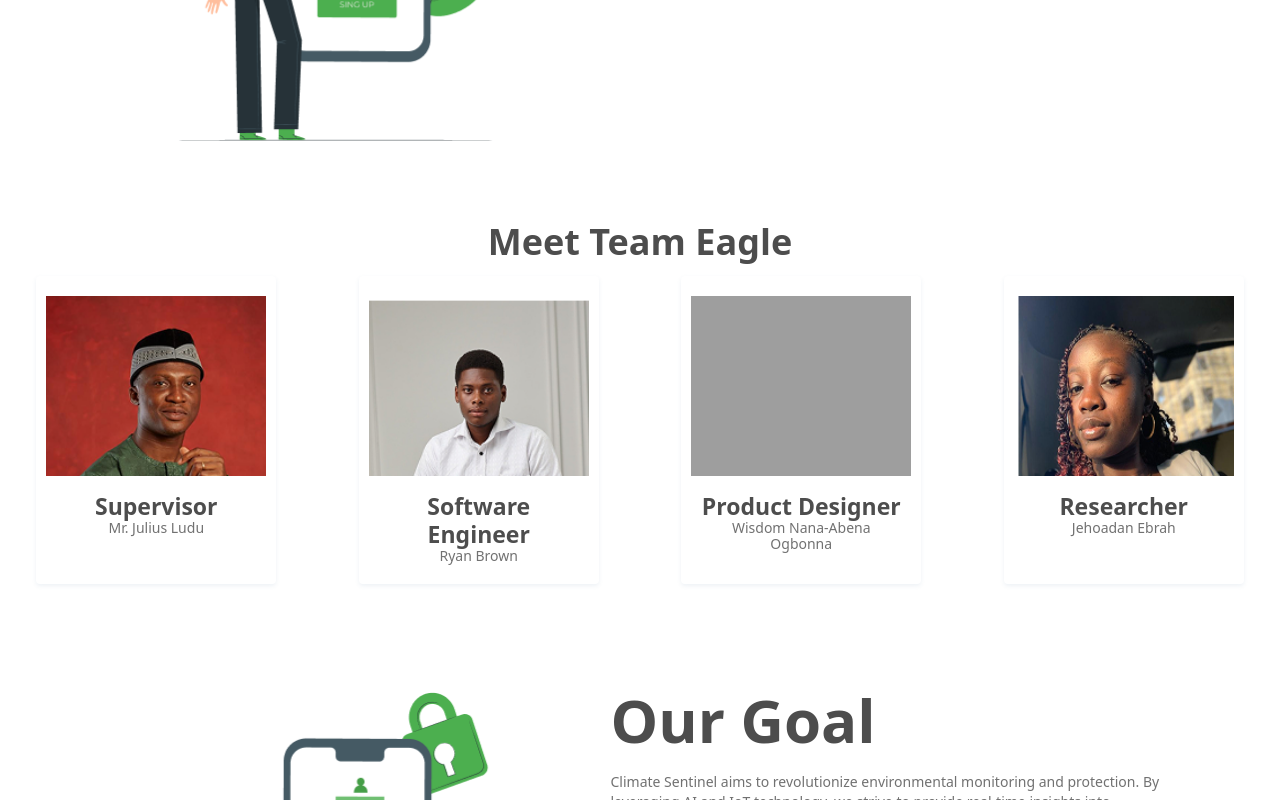
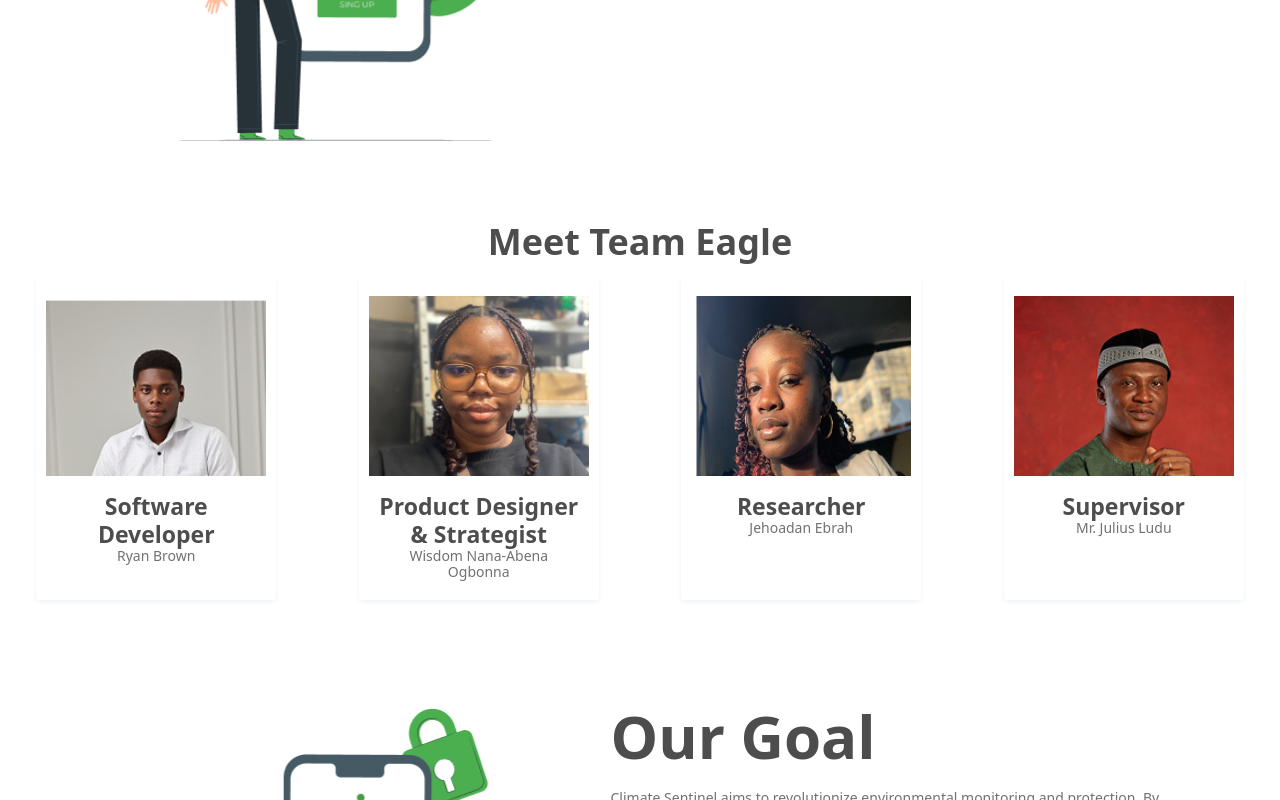
Before and after one commit to rhekord1/Climate-Sentinel, a React (Vite) app: page /about in a window 1280 px wide. Shown: the part 494-1294 px from the top of the page. Built offline with nearby package versions, Linux system fonts and the light colour scheme; no server answers; grey boxes are pictures that could not be loaded.

Commit message:
Modified abasida.jsx -changed team order and titles

```diff
--- a/src/components/abasida/abasida.jsx
+++ b/src/components/abasida/abasida.jsx
@@ -1,7 +1,7 @@
 
 
 import asidaimages7 from "../../assets/Julius.png";
-import asidaimages8 from "../../assets/Wisdom.png";
+import asidaimages8 from "../../assets/Wisdom.jpg";
 import asidaimages9 from "../../assets/Ebrah.png";
 import asidaimages10 from "../../assets/Ryan.png";
 
@@ -20,22 +20,6 @@ export default function Asida() {
 
                             {/* Team Cards - Responsive Grid */}
                             <div className="grid grid-cols-1 sm:grid-cols-2 lg:grid-cols-4 gap-4 md:gap-[10px] justify-center mt-4 md:mt-[16px]">
-                                {/* Supervisor Card */}
-                                <div className="card_shadow rounded p-4 md:p-5 w-full sm:w-[240px] flex flex-col items-center mx-auto">
-                                    <div className="w-full sm:w-[220px] h-[160px] sm:h-[180px] mb-3 md:mb-4 overflow-hidden">
-                                        <img
-                                            className="w-full h-full object-cover"
-                                            src={asidaimages7}
-                                            alt="Mr. Julius Ludu"
-                                        />
-                                    </div>
-                                    <h3 className="font-[700] text-lg md:text-[23px] text-center text-[#4d4d4d]">
-                                        Supervisor
-                                    </h3>
-                                    <p className="text-center text-xs md:text-[14px] font-[400] text-[#717171]">
-                                        Mr. Julius Ludu
-                                    </p>
-                                </div>
 
                                 {/* Software Engineer Card */}
                                 <div className="card_shadow rounded p-4 md:p-5 w-full sm:w-[240px] flex flex-col items-center mx-auto">
@@ -47,7 +31,7 @@ export default function Asida() {
                                         />
                                     </div>
                                     <h3 className="font-[700] text-lg md:text-[23px] text-center text-[#4d4d4d]">
-                                        Software Engineer
+                                        Software Developer
                                     </h3>
                                     <p className="text-center text-xs md:text-[14px] font-[400] text-[#717171]">
                                         Ryan Brown
@@ -64,7 +48,7 @@ export default function Asida() {
                                         />
                                     </div>
                                     <h3 className="font-[700] text-lg md:text-[23px] text-center text-[#4d4d4d]">
-                                        Product Designer
+                                        Product Designer & Strategist
                                     </h3>
                                     <p className="text-center text-xs md:text-[14px] font-[400] text-[#717171]">
                                         Wisdom Nana-Abena Ogbonna
@@ -87,6 +71,24 @@ export default function Asida() {
                                         Jehoadan Ebrah
                                     </p>
                                 </div>
+
+                                 {/* Supervisor Card */}
+                                 <div className="card_shadow rounded p-4 md:p-5 w-full sm:w-[240px] flex flex-col items-center mx-auto">
+                                    <div className="w-full sm:w-[220px] h-[160px] sm:h-[180px] mb-3 md:mb-4 overflow-hidden">
+                                        <img
+                                            className="w-full h-full object-cover"
+                                            src={asidaimages7}
+                                            alt="Mr. Julius Ludu"
+                                        />
+                                    </div>
+                                    <h3 className="font-[700] text-lg md:text-[23px] text-center text-[#4d4d4d]">
+                                        Supervisor
+                                    </h3>
+                                    <p className="text-center text-xs md:text-[14px] font-[400] text-[#717171]">
+                                        Mr. Julius Ludu
+                                    </p>
+                                </div>
+
                             </div>
                         </div>
                         <div className="px-4 sm:px-6 lg:px-8">
```
